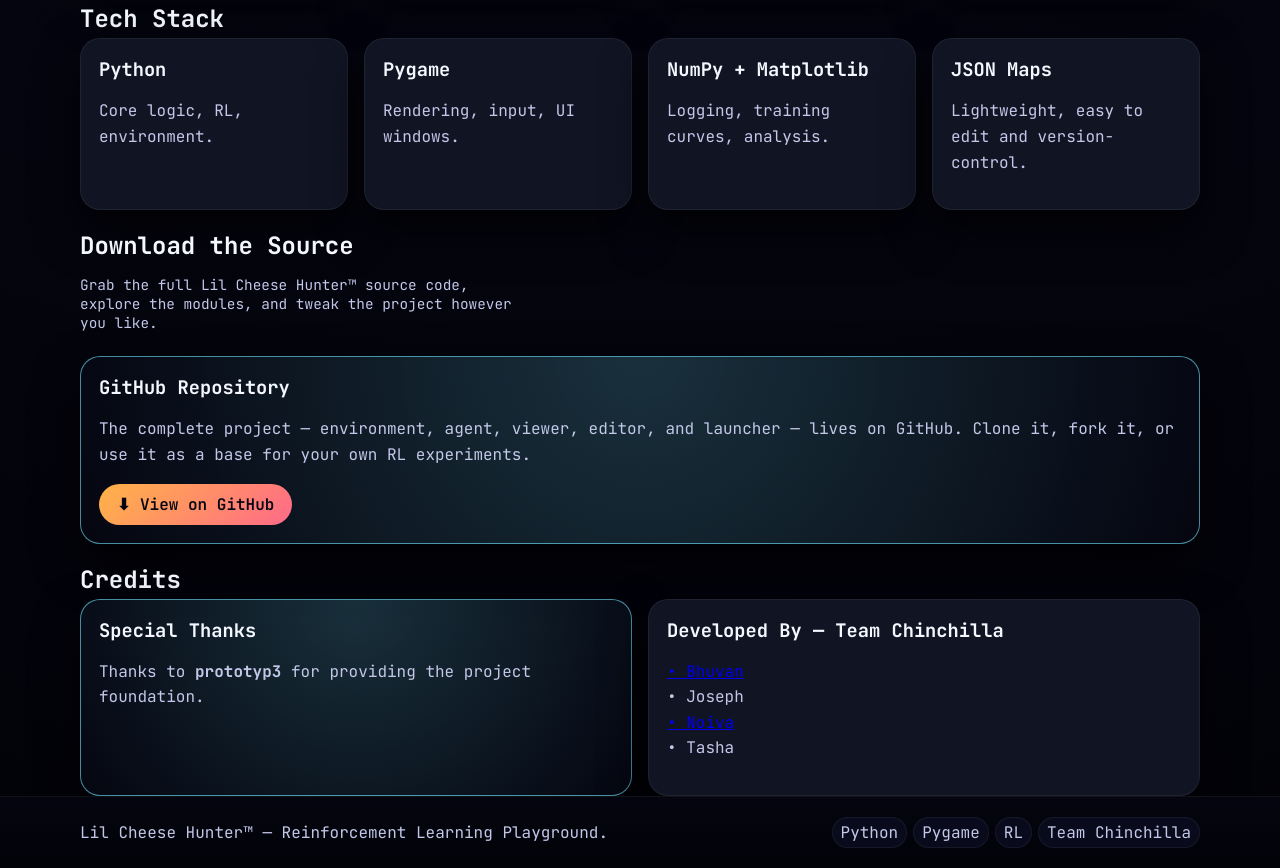
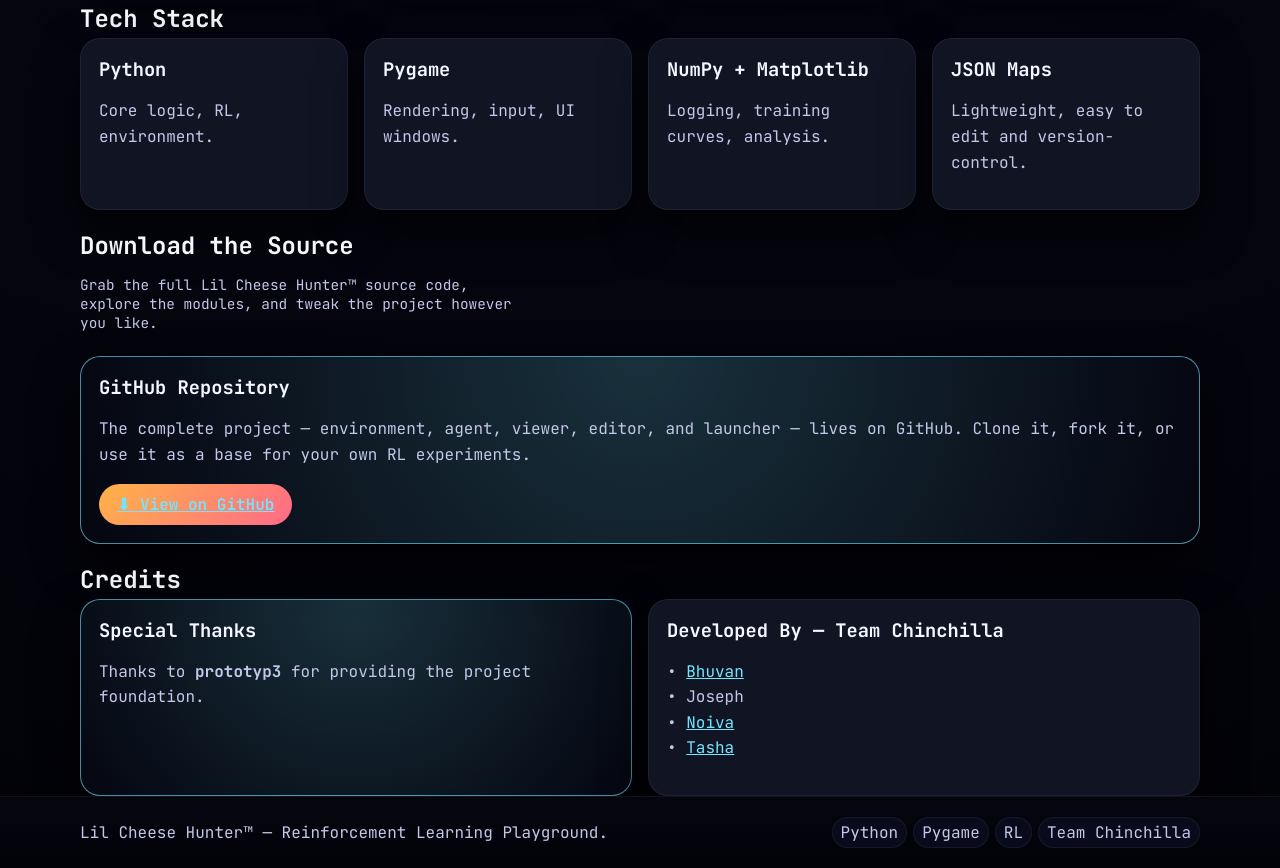
Before and after one commit to bhuvanm25/LilCheeseHunter, a plain HTML site: page doc/home.html in a window 1280 px wide. Shown: the part 1769-2637 px from the top of the page. Drawn offline with Linux system fonts and the light colour scheme.

Commit message:
Fix HTML formatting and update styles

```diff
--- a/doc/home.html
+++ b/doc/home.html
@@ -215,6 +215,16 @@
       border-radius: 999px;
       border: 1px solid rgba(255,255,255,.06);
       background: rgba(10,13,31,.9);
+    }
+
+    .card a,
+    .card a:visited {
+      color: #71e6ff;
+      text-decoration: underline;
+    }
+
+    .card a:hover {
+      color: #305f6a;
     }
   </style>
 </head>
@@ -443,10 +453,10 @@
           <div class="card">
             <h3>Developed By — Team Chinchilla</h3>
             <p>
-              <a href="https://www.linkedin.com/in/bhuvanmohan525">• Bhuvan</a><br>
+              • <a href="https://www.linkedin.com/in/bhuvanmohan525">Bhuvan</a><br>
               • Joseph<br>
-              <a href="https://www.linkedin.com/in/noiva-chiu-7b171338a/">• Noiva</a><br>
-              • Tasha
+              • <a href="https://www.linkedin.com/in/noiva-chiu-7b171338a/">Noiva</a><br>
+              • <a href="https://www.linkedin.com/in/tasha-bajpai-1274102a4/">Tasha</a>
             </p>
           </div>
         </div>
```
